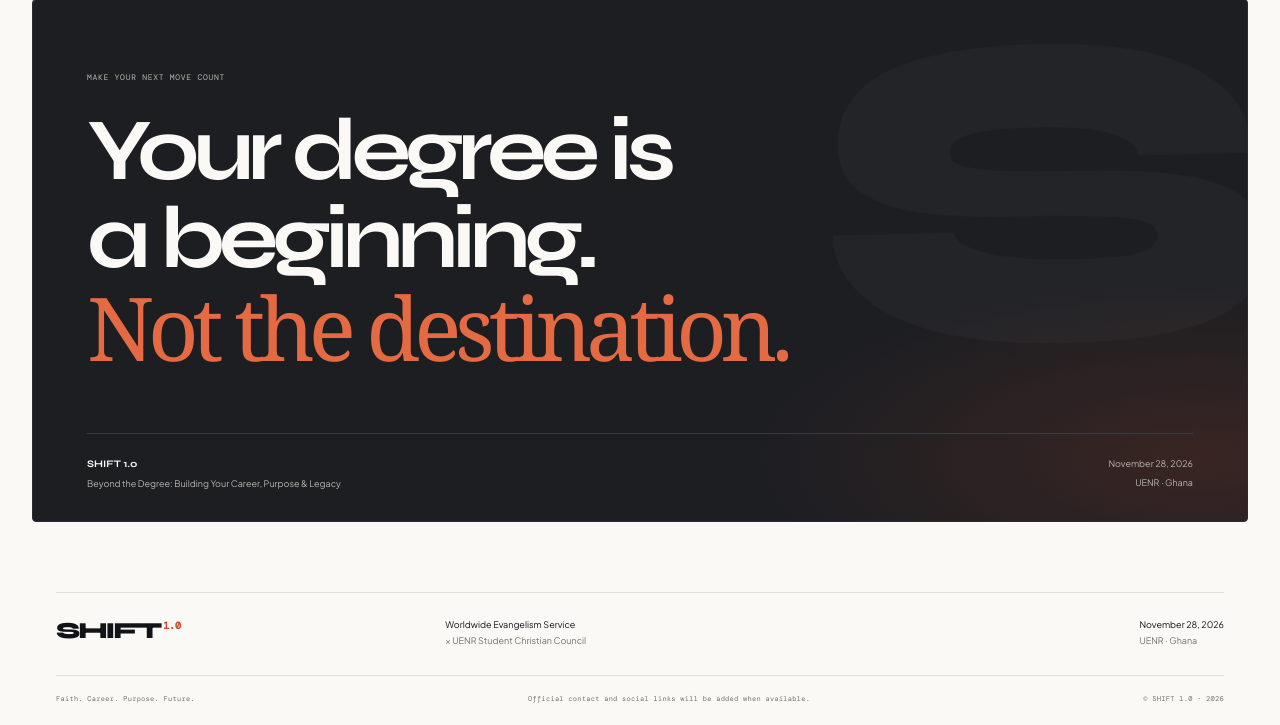
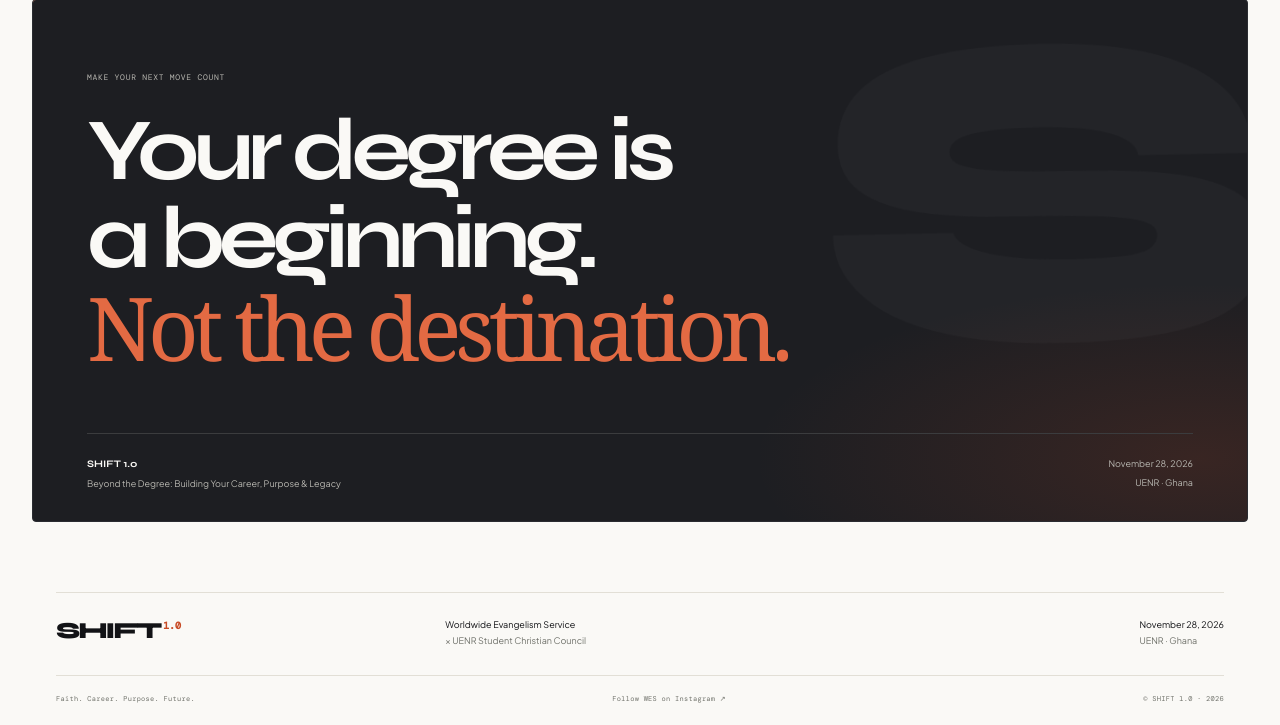
Before and after one commit to khidusher/Shift-, a website with bundled scripts: page index.html in a window 1280 px wide. Shown: the part 5290-6015 px from the top of the page. Built offline with nearby package versions, Linux system fonts and the light colour scheme.

Commit message:
Add WES Instagram footer link

```diff
--- a/index.html
+++ b/index.html
@@ -175,7 +175,7 @@
 
     <footer class="site-footer">
       <div class="page-wrap footer-main"><a class="wordmark footer-wordmark" href="#top">SHIFT<span>1.0</span></a><p>Worldwide Evangelism Service<br /><span>× UENR Student Christian Council</span></p><p class="footer-date">November 28, 2026<br /><span>UENR · Ghana</span></p></div>
-      <div class="page-wrap footer-bottom"><span>Faith. Career. Purpose. Future.</span><span>Official contact and social links will be added when available.</span><span>© SHIFT 1.0 · 2026</span></div>
+      <div class="page-wrap footer-bottom"><span>Faith. Career. Purpose. Future.</span><a href="https://www.instagram.com/wesoutreach/">Follow WES on Instagram ↗</a><span>© SHIFT 1.0 · 2026</span></div>
     </footer>
     <script type="module" src="/src/main.js"></script>
   </body>
--- a/styles.css
+++ b/styles.css
@@ -213,6 +213,8 @@ button { font: inherit; }
 .footer-main p span { color: var(--muted); }
 .footer-date { justify-self: end; }
 .footer-bottom { padding-top: 18px; border-top: 1px solid var(--line); display: flex; justify-content: space-between; gap: 12px; color: var(--muted); font-size: 8px; letter-spacing: .04em; text-transform: none; }
+.footer-bottom a { color: inherit; text-decoration-color: var(--accent); text-underline-offset: 3px; }
+.footer-bottom a:hover { color: var(--accent); }
 
 .reveal { opacity: 0; transform: translateY(20px); transition: opacity .7s ease, transform .7s cubic-bezier(.2,.8,.2,1); }
 .reveal.is-visible { opacity: 1; transform: translateY(0); }
```
